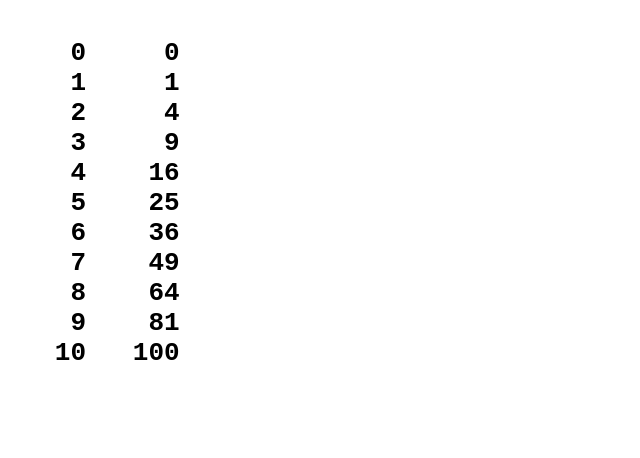
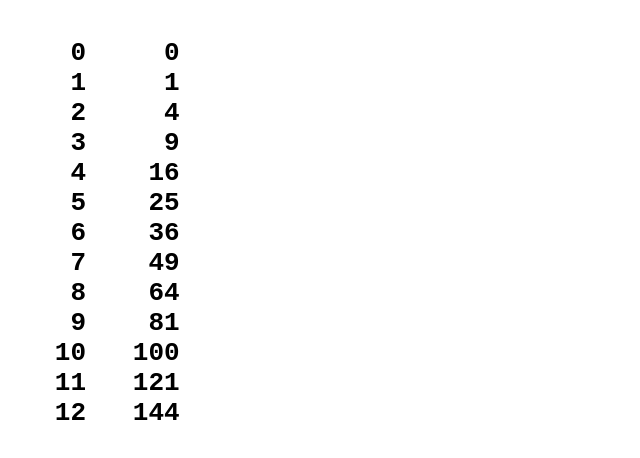
Before and after one commit to Kristinochka27/RTR108HP, a plain HTML site: page 211.html in a window 1280 px wide. Shown: the whole page, without its empty margins (0-640 px from the left). Drawn offline with Linux system fonts and the light colour scheme.

Commit message:
Second commit

```diff
--- a/211.html
+++ b/211.html
@@ -12,6 +12,8 @@
     8    64
     9    81
    10   100
+   11   121
+   12   144
 </h1>
 </pre>
 </html>
```
